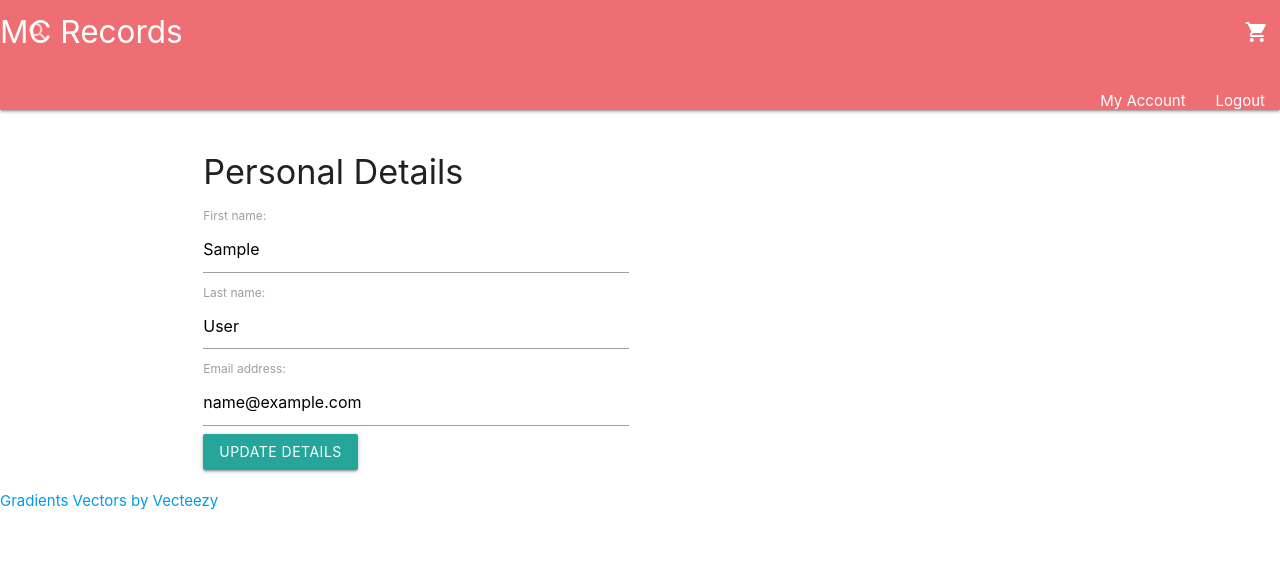
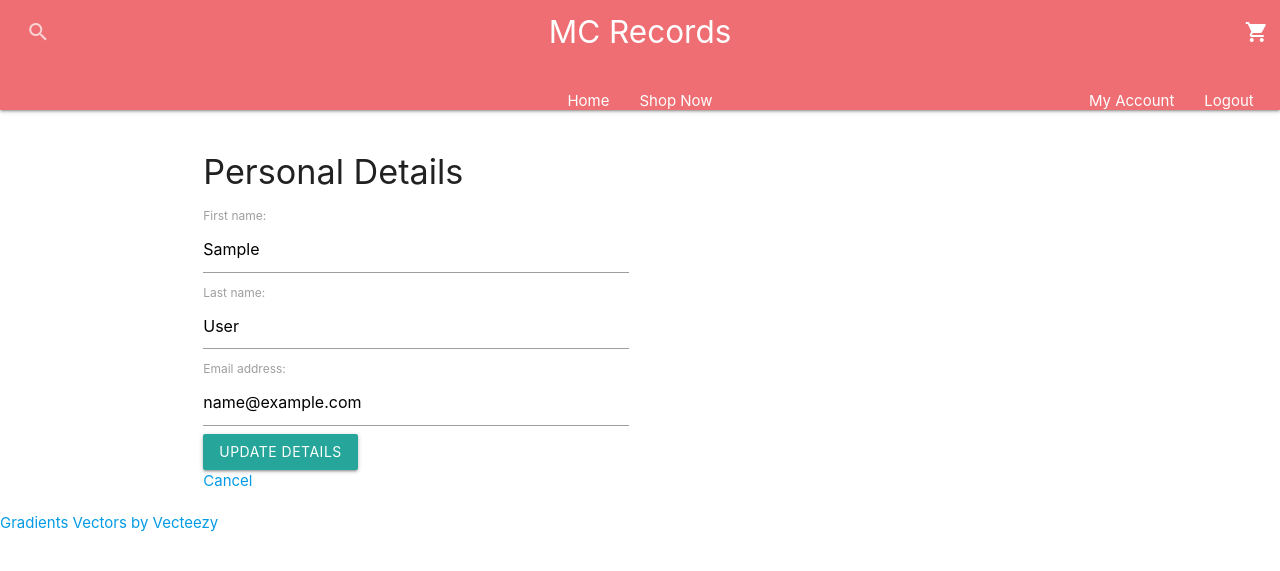
Before and after one commit to arcorco/mc-records-ecommerce-milestone, a Django app: page /accounts/profile/edit/ in a window 1280 px wide. Shown: the top 571 px of the page. Run offline with Django 3.2, Linux system fonts and the light colour scheme; the visitor is signed in with stand-in values (Sample User, id 1); some libraries are stand-ins or nearby versions.

Commit message:
navbar updated in base.html so users can navigate to home and products

```diff
--- a/accounts/templates/edit_profile.html
+++ b/accounts/templates/edit_profile.html
@@ -12,6 +12,7 @@
             {{ edit_form | as_bootstrap }}
             <button type="submit" class="btn waves-effect waves-light">Update details</button>
         </form>
+        <a href="{% url 'profile' %}">Cancel</a>
     </div>
 </div>
 {% endblock %}
--- a/static/css/custom.css
+++ b/static/css/custom.css
@@ -1,3 +1,7 @@
+.nav-middle {
+    float: none !important;
+}
+
 .cart-badge-icon {
     display: inline !important;
 }
@@ -17,3 +21,8 @@
     height: 200px;
     width: 400px;
 }
+
+.slider {
+    width: 50%;
+    margin: auto;
+}
--- a/templates/base.html
+++ b/templates/base.html
@@ -16,7 +16,7 @@
 <body>
     <nav class="nav-extended">
         <div class="nav-wrapper row">
-            <a href="#" class="brand-logo">MC Records</a>
+            <a href="{% url 'home' %}" class="brand-logo center">MC Records</a>
             <div class="col sm-4">
                 <form method="GET" action="{% url 'search' %}">
                     <div class="input-field">
@@ -38,7 +38,14 @@
             </div>
         </div>
         <div class="nav-content row">
-            <ul class="navbar nav right">
+            <div class="col brand-logo center">
+                <ul class="navbar nav">
+                    <li class="nav-item"><a href="{% url 'home' %}">Home</a></li>
+                    <li class="nav-item"><a href="{% url 'products' %}">Shop Now</a></li>
+                </ul>
+            </div>
+            <div class="col right">
+                <ul class="navbar nav">
                     {% if user.is_authenticated %}
                     <li class="nav-item"><a href="{% url 'profile' %}">My Account</a></li>
                     <li class="nav-item"><a href="{% url 'logout' %}">Logout</a></li>
@@ -47,6 +54,7 @@
                     <li class="nav-item"><a href="{% url 'registration' %}">Register</a></li>
                     {% endif %}
                 </ul>
+            </div>
         </div>
     </nav>
 
@@ -65,6 +73,7 @@
     </script>
     <script src="https://cdnjs.cloudflare.com/ajax/libs/materialize/1.0.0/js/materialize.min.js"></script>
     </script>
+    <script src="{% static 'js/script.js' %}"></script>
 </body>
 
 </html>
```
Also changed, not shown: home/templates/home.html (+11 -2 lines), requirements.txt (+4 -7 lines), products/templates/product_page.html (added). Lines whose indentation alone changed are shown as unchanged.
